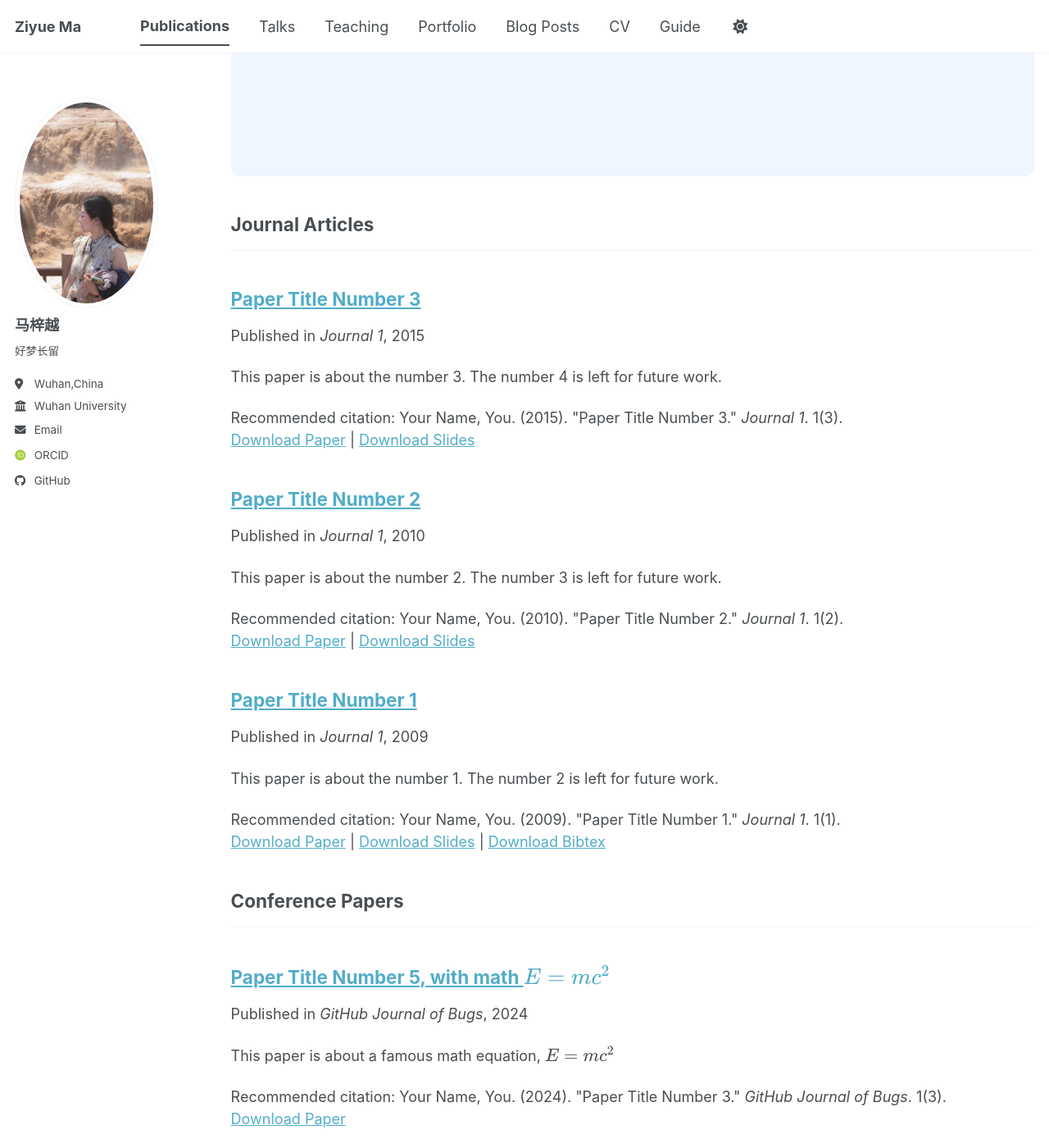
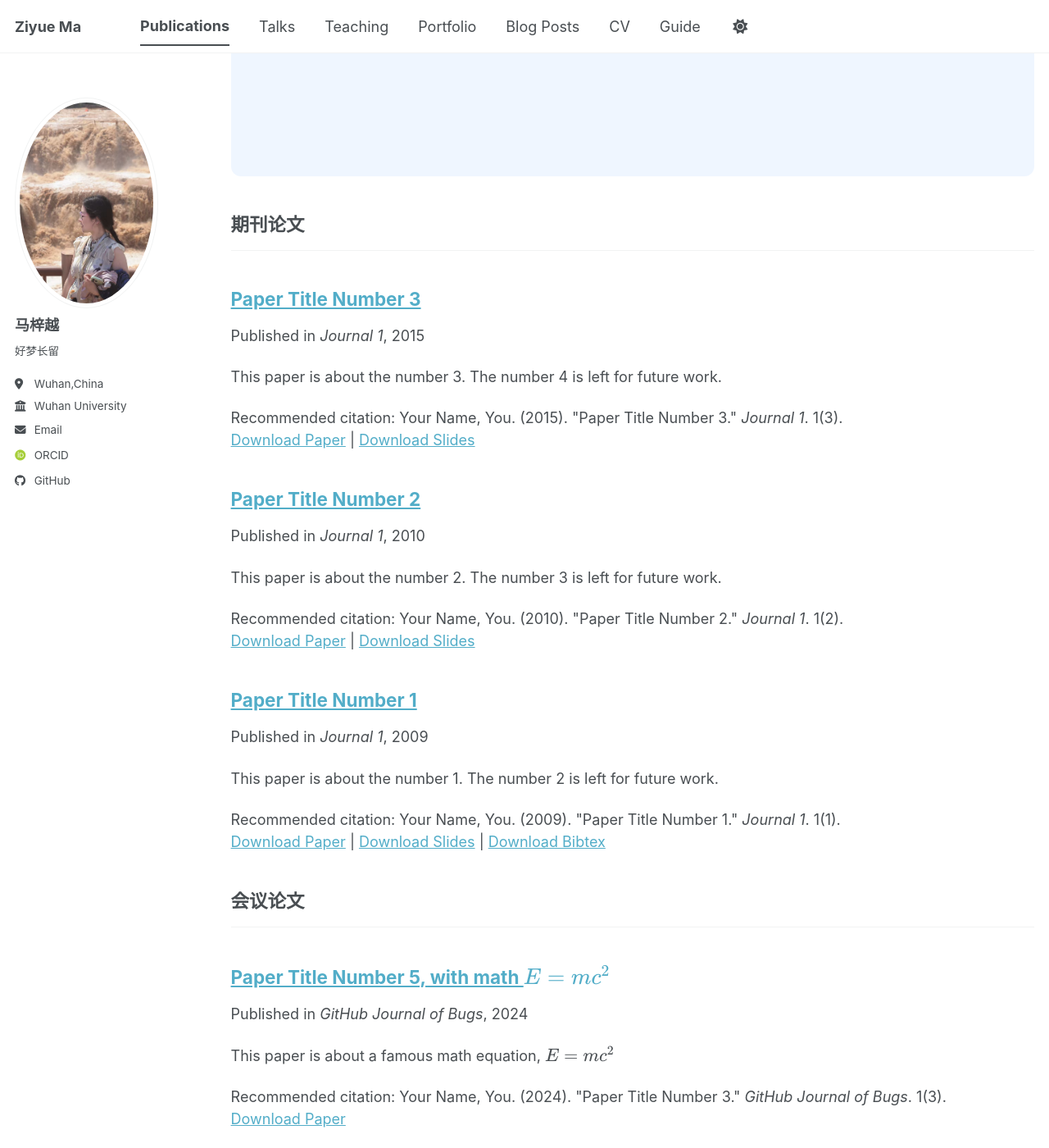
Before and after one commit to mzy167847983749328727/mzy167847983749328727.github.io, a Jekyll site: the page built from _pages/publications.html, in a window 1280 px wide and 1400 px high, scrolled down 448 px. Shown: the whole window at 82% size. Built offline with Jekyll 4.4.1, drawn with Linux system fonts in a browser that asks for light colours; nearby versions of some CDN libraries; some web fonts are replaced; a script bundle is joined from its source files by our own code; library files that are not in the unit come from our copies; comment, search, counter and statistics services are not loaded.

Commit message:
Update _config.yml

```diff
--- a/_config.yml
+++ b/_config.yml
@@ -74,11 +74,11 @@ author:
 # Publication Category - The following the list of publication categories and their headings
 publication_category:
   books:
-    title: 'Books'
+    title: '图书 / 专著'
   manuscripts:
-    title: 'Journal Articles'
+    title: '期刊论文'
   conferences:
-    title: 'Conference Papers'
+    title: '会议论文'
 
 # Site Settings
 teaser                   :  # filename of teaser fallback teaser image placed in /images/ for social media previews
```
